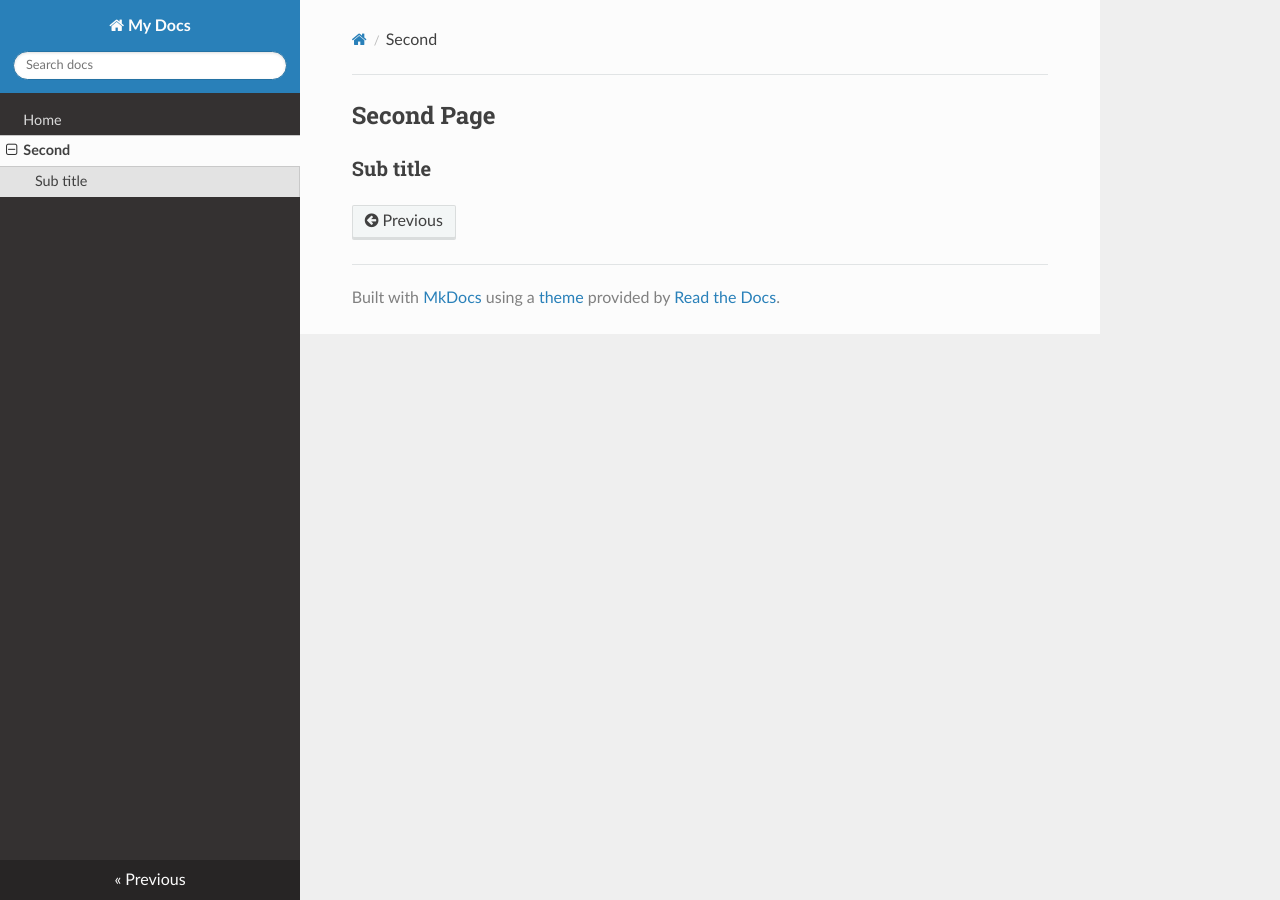
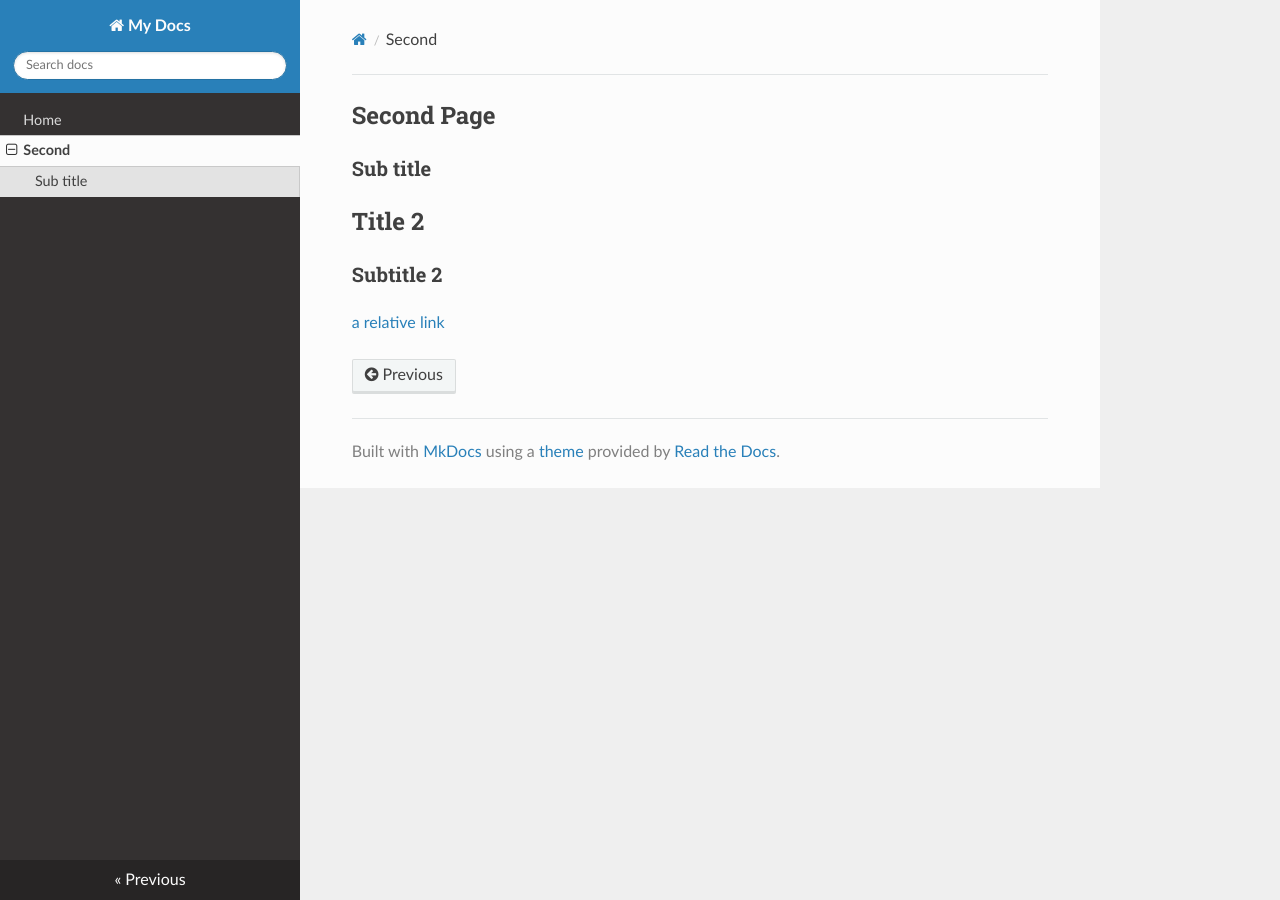
Before and after one commit to manojkumarmc/doc-test, an MkDocs documentation site: the page built from docs/second.md, in a window 1280 px wide. Built offline with MkDocs 1.6.1, drawn with Linux system fonts in a browser that asks for light colours; nearby versions of some CDN libraries.

Commit message:
ready to test the link

```diff
--- a/docs/second.md
+++ b/docs/second.md
@@ -1,3 +1,10 @@
 ## Second Page
 
 ### Sub title
+
+## Title 2
+
+### Subtitle 2
+
+
+[a relative link](third.md)
```
Also changed, not shown: docs/third.md (added, +5 -0 lines).
